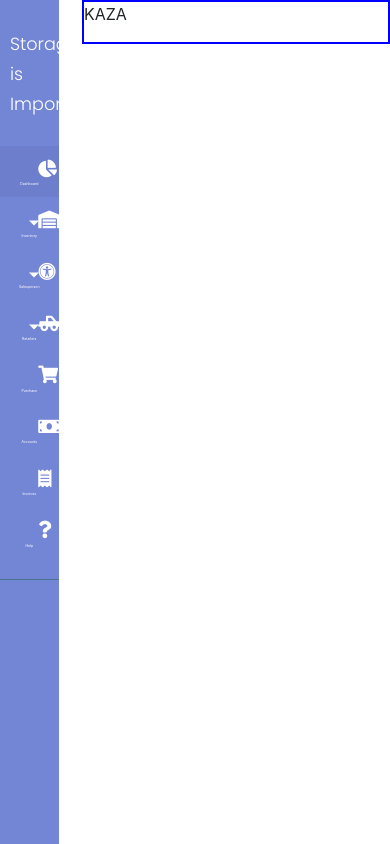
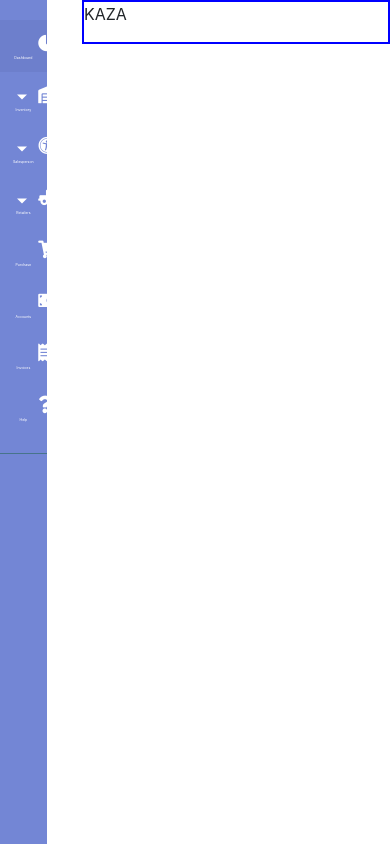
Before and after one commit to kazimhr/semesterproject, a PHP site: page / in a window 390 px wide. Run offline with PHP 8.4, Linux system fonts and the light colour scheme; some libraries are stand-ins or nearby versions.

Commit message:
mobile check

```diff
--- a/index.html
+++ b/index.html
@@ -42,7 +42,7 @@
         </div>
 
         <ul class="list-unstyled components">
-            <p>Storage is Important.</p>
+            <p class="sidebar-header">Storage is Important.</p>
             <li  class="active">
                 <a href="index.html" class="link"><i class="fas fa-chart-pie sidebar_icons"></i><span class="sidebar_items_on_mob">Dashboard</span></a>
             </li>
@@ -50,7 +50,7 @@
                 <a href="#homeSubmenu" data-toggle="collapse" aria-expanded="false" class="dropdown-toggle link"><i class="fas fa-warehouse sidebar_icons"></i><span class="sidebar_items_on_mob">Inventory</span></a>
                 <ul class="collapse list-unstyled" id="homeSubmenu">
                     <li>
-                        <a href="newitem.html" class="link">New Item</a>
+                        <a href="newitem.html" class="link">New</a>
                     </li>
                     <li>
                         <a href="addstorage.html" class="link">Add</a>
--- a/styles_index.css
+++ b/styles_index.css
@@ -163,7 +163,7 @@ a.article:hover {
 @media (max-width: 600px) {
     #sidebar {
         margin-left: 0px;
-        width: 15%;
+        width: 12%;
     }
     #sidebar.active {
         margin-left: 0;
```
